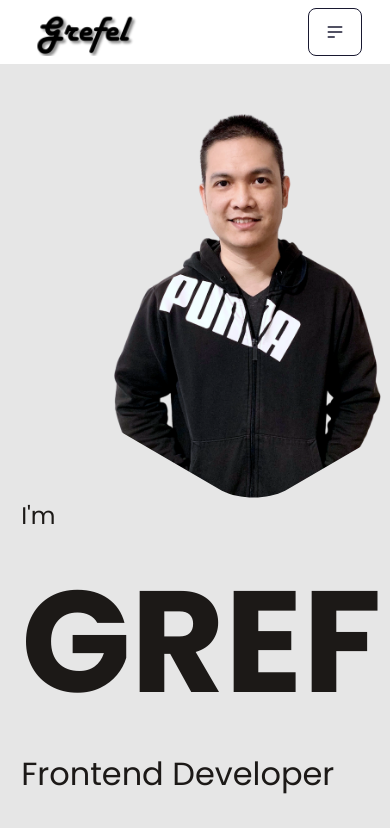
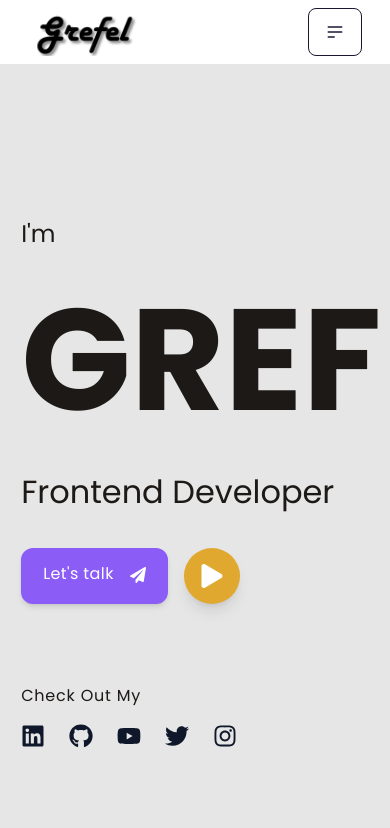
Before and after one commit to grefelnable/grefel-nable-landing, a React (Create React App) app: page / in a window 390 px wide. Shown: the top 828 px of the page. Built offline with nearby package versions, Linux system fonts and the light colour scheme.

Commit message:
Hide image on hero section in small screen

```diff
--- a/src/components/Hero.js
+++ b/src/components/Hero.js
@@ -11,12 +11,10 @@ import {
 import GrefelHoodie from "../assets/grefel-hoodie-remove-bg.png";
 
 const Hero = () => {
-  let learnText = "Learn about me";
-  const characters = learnText.split("");
   return (
     <header className="hero h-screen bg-base-200">
       <div className="section-center flex flex-col justify-between lg:flex-row-reverse ">
-        <div className="relative">
+        <div className="relative hidden lg:block">
           <img src={GrefelHoodie} className="object-cover mask mask-hexagon" />
         </div>
 
```
